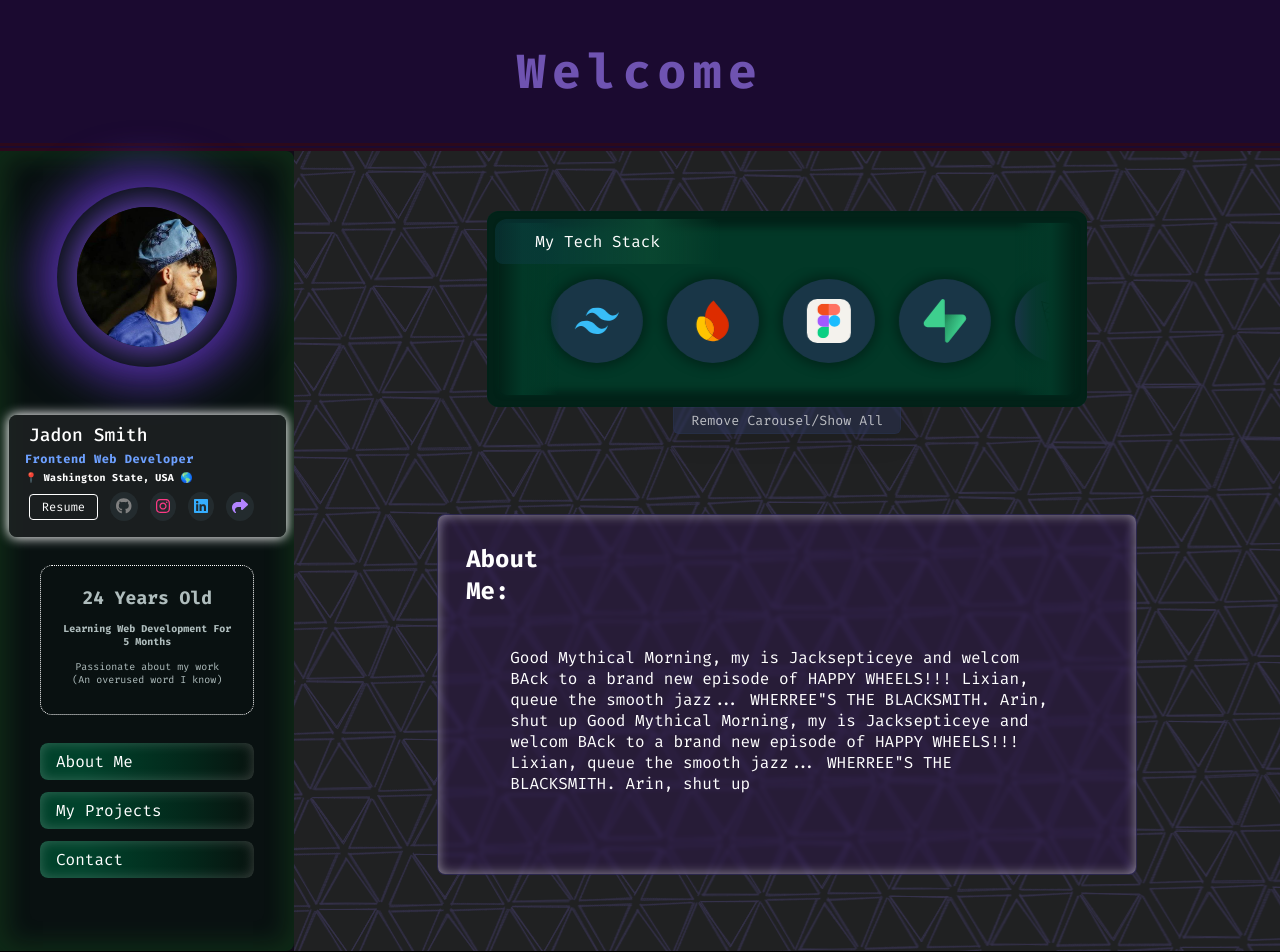
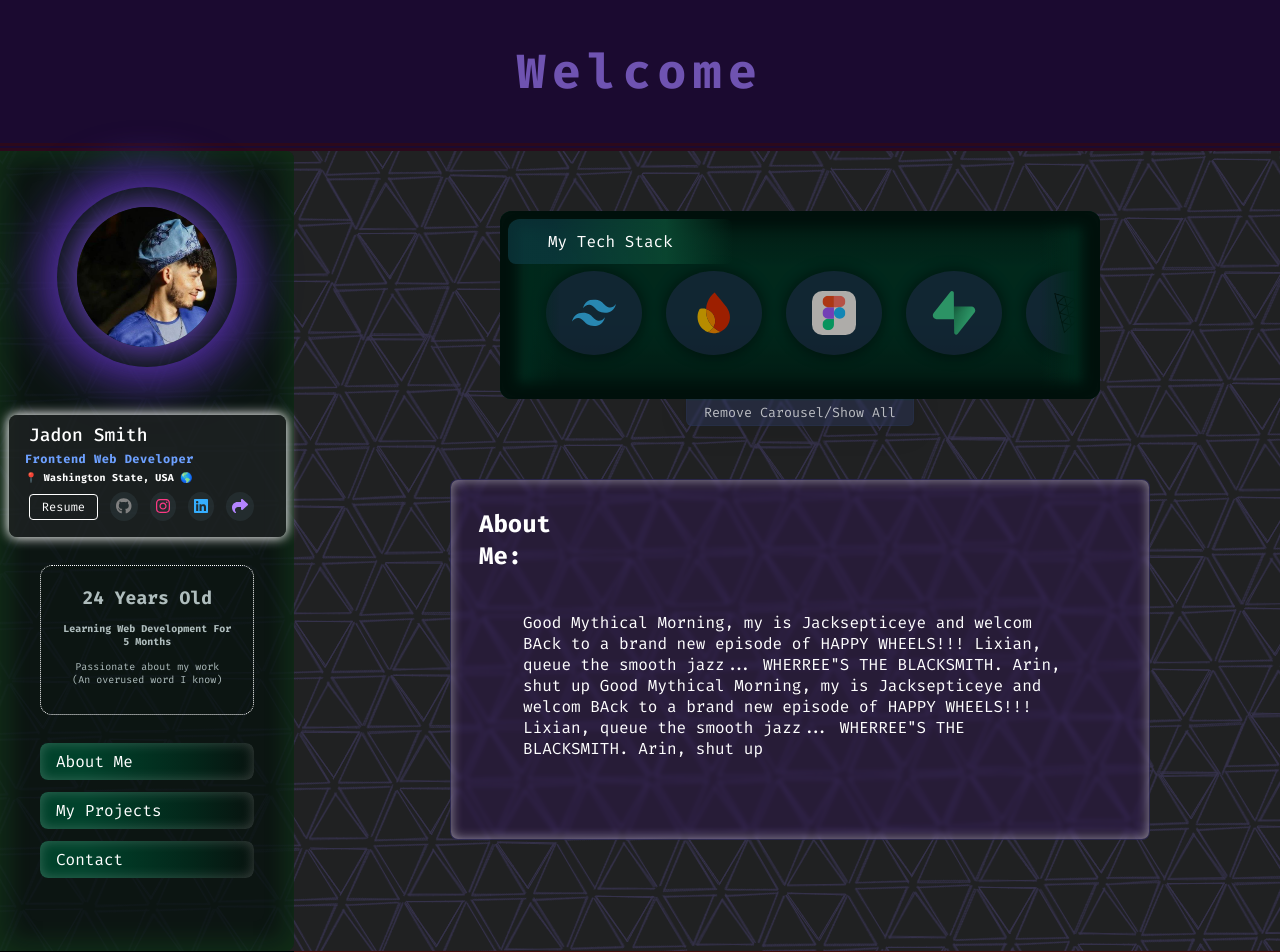
Before and after one commit to OG-TenLetters/My-Real-E-Portfolio, a React (Create React App) app: page / in a window 1280 px wide. Shown: the top 952 px of the page. Built offline with nearby package versions, Linux system fonts and the light colour scheme.

Commit message:
I can't get the sidebar to be sticky without destoying everything else.

```diff
--- a/src/App.js
+++ b/src/App.js
@@ -1,9 +1,11 @@
 import Main from "./layout/Main";
+import Projects from "./layout/Projects";
 
 function App() {
   return (
     <div className="App">
       <Main />
+      <Projects />
     </div>
   );
 }
--- /dev/null
+++ b/src/components/SideBar.js
@@ -0,0 +1,57 @@
+import ProfileImg from "../assets/Temp Profile.jpg";
+import { FontAwesomeIcon } from "@fortawesome/react-fontawesome";
+import {
+  faGithub,
+  faInstagram,
+  faLinkedin,
+} from "@fortawesome/free-brands-svg-icons";
+import { faMailForward, faPhone } from "@fortawesome/free-solid-svg-icons";
+import NavButton from "../components/NavButton";
+import Linkbubble from "../components/Linkbubble";
+
+const SideBar = () => {
+  return (
+            <div className="sidebar">
+          <div className="profile">
+            <div className="profile__styling-1">
+              <div className="profile__styling-2">
+                <figure className="profile__img--wrapper">
+                  <img src={ProfileImg} alt="" className="profile__img" />
+                </figure>
+              </div>
+            </div>
+          </div>
+
+          <div className="info">
+            <h3 className="name">Jadon Smith</h3>
+            <h4 className="job-title">Frontend Web Developer</h4>
+            <h4 className="location">📍 Washington State, USA 🌎</h4>
+            <div className="link-box">
+              <button className="resume__btn">Resume</button>
+              <div className="links">
+                <Linkbubble social={faGithub} />
+                <Linkbubble social={faInstagram} />
+                <Linkbubble social={faLinkedin} />
+                <Linkbubble social={faMailForward} />
+              </div>
+            </div>
+          </div>
+          <div className="info__extra">
+            <h3>24 Years Old</h3>
+            <h4>Learning Web Development For 5 Months</h4>
+            <p>
+              Passionate about my work <br />
+              (An overused word I know)
+            </p>
+          </div>
+
+          <div className="nav__btns">
+            <NavButton title={"About Me"} />
+            <NavButton title={"My Projects"} />
+            <NavButton title={"Contact"} />
+          </div>
+        </div>
+  )
+}
+
+export default SideBar
--- a/src/components/TechBox/TechBox.jsx
+++ b/src/components/TechBox/TechBox.jsx
@@ -37,10 +37,11 @@ const TechBox = () => {
           </Slider>
         </div>
       </div>
-    </div>
+      <div className="tech-box-test"></div>
     <button className="tech-box__expand--btn">
       Remove Carousel/Show All
     </button>
+    </div>
               </>
   );
 };
--- a/src/index.css
+++ b/src/index.css
@@ -38,24 +38,38 @@ button {
 
 .main {
   position: relative;
+  height: 100vh;
   display: flex;
-  height: 100vh;
-  background-color: #69569628;
+  flex-direction: row;
+}
+.main__bg {
+  background-image: url(./assets/Screenshot\ 2025-05-10\ 142216.png);
+  background-repeat: repeat;
+  flex-grow: 1;
+}
+
+.main__content {
+  display: flex; /* Enable flexbox for inner content layout */
+  flex-direction: row; /* Arrange sidebar and section horizontally */
+  width: 100%; /* Take full width of the .main__bg */
+}
+
+.main__section {
+  width: 75%;
+  margin-left: auto;
 }
 .sidebar {
-  position: absolute;
+  position: sticky;
+  height: 100vh;
   display: flex;
   align-items: center;
   flex-direction: column;
   background-color: #08130fce;
   padding: 24px 40px;
-  height: 100vh;
-  left: 0%;
-  right: 77%;
+  width: 23%;
+  left: 0;
   top: 0;
-  bottom: 0;
   border-radius: 0 8px 8px 0;
-  /* border-right: 1px solid;  */
   box-shadow: inset 0 0 24px 8px #30cc3d23;
 }
 
@@ -214,14 +228,7 @@ button {
   filter: brightness(1.4);
 }
 
-.main__content {
-  position: absolute;
-  height: 100vh; /* remove later PLEASE */
-  top: 0;
-  right: 0;
-  left: 23%;
-  background-image: url(./assets/Screenshot\ 2025-05-10\ 142216.png);
-}
+
 
 .container {
   padding: 60px 0;
@@ -234,7 +241,6 @@ button {
 }
 
 .tech-box--wrapper {
-  box-shadow: inset 0 0 8px 16px #022218;
   background-color: #023827;
   margin: 0 auto;
   width: 100%;
@@ -242,13 +248,22 @@ button {
   position: relative;
   z-index: 10;
   border-radius: 12px;
-  padding: 12px;
   /* box-sizing: border-box; */
 }
 
 .tech-box {
   padding-top: 12px;
   border-radius: 12px;
+   background-image: linear-gradient(
+    to top,
+    #022218 0%,
+    #023827 40%,
+    #023827 70%,
+    #02382700 100%
+
+  );
+  background-color:  #032419 ;
+
   position: relative;
 }
 
@@ -258,33 +273,41 @@ button {
   position: absolute;
   top: 0;
   bottom: 0;
-  width: 60px; /* Adjust width of the fade */
-  z-index: 20; /* Higher than the slider content */
-  pointer-events: none; /* Ensure the covers don't interfere with slider interaction */
+  width: 60px;
+  z-index: 20;
+  pointer-events: none;
 }
 
 .tech-box::before {
-  border-radius: 8px 0 0 8px;
+  border-radius: 12px 0 0 12px;
   left: 0;
   background-image: linear-gradient(
     to right,
-    #022218 0%,
-    #023827 40%,
-    #023827b9 70%,
+    #032419 0%,
+    #032e20 20%,
+    #023827fb 40%,
+    #013827de 50%,
+    #023827ab 60%,
+    #02382773 70%,
+    #0238272d 90%,
     #02382700 100%
-  ); /* Fade from solid to transparent */
+  );
 }
 
 .tech-box::after {
-  border-radius: 0 8px 8px 0;
+  border-radius: 0 12px 12px 0;
   right: 0;
   background-image: linear-gradient(
     to left,
-    #022218 0%,
-    #023827 40%,
-    #023827b9 70%,
+    #032419 0%,
+    #032e20 20%,
+    #023827fb 40%,
+    #013827de 50%,
+    #023827ab 60%,
+    #02382773 70%,
+    #0238272d 90%,
     #02382700 100%
-  ); /* Fade from solid to transparent */
+  );
 }
 
 .tech-box__title {
@@ -295,13 +318,13 @@ button {
   padding-right: 60px;
   background-image: linear-gradient(
     to right,
-    #0d3c4579 20%,
+    #0d3c45ad 20%,
     #0a4731ee 70%,
     #08130f00 100%
   );
   /* box-shadow: inset 0 0 12px 1px #ffffff2f; */
   border-radius: 12px 8px 8px 8px;
-  z-index: 25;
+  z-index: 30;
 }
 .techs {
   position: relative;
@@ -313,7 +336,8 @@ button {
   position: relative;
   padding: 12px;
   margin: 12px;
-  margin-bottom: 32px;
+  margin-top: 16px;
+  margin-bottom: 44px;
   display: flex;
   justify-content: center;
   align-items: center;
@@ -364,17 +388,51 @@ button {
 }
 
 .tech-box__expand--btn {
-  color: rgba(255, 255, 255, 0.692);
-  margin: auto;
+  color: #ffffffb0;
   width: 100%;
   max-width: 228px;
   padding: 4px;
+  padding-top: 12px;
   border-radius: 0 0 6px 6px;
-  background: rgba(48, 65, 119, 0.308);
-  box-shadow: 0 4px 30px rgba(0, 0, 0, 0.1);
+  background: #3041774f;
+  box-shadow: 0 4px 30px #0000001a;
   backdrop-filter: blur(0.09em);
   -webkit-backdrop-filter: blur(6.6px);
-  border: 1px solid rgba(48, 65, 119, 0.158);
+  border: 1px solid #30417728;
+  position: absolute;
+  left: 50%;
+  transform: translate(-50%, -8px);
+  transition: all 300ms ease;
+  z-index: -1;
+}
+
+.tech-box__expand--btn:hover {
+  transform: translate(-50%, -4px);
+  color: white;
+  background: #3041772f;
+}
+.tech-box__expand--btn:hover:active {
+  transform: translate(-50%, -2px);
+}
+.tech-box__expand--btn:focus {
+  transform: translate(-50%, -40px);
+  opacity: 0;
+
+}
+
+
+.tech-box-test {
+  position: absolute;
+  background-color: rgba(0, 0, 0, 0.288);
+  top: 0;
+  bottom: 0;
+  left: 0;
+  right: 0;
+  z-index: 25;
+  border-radius: 12px;
+  pointer-events: none;
+  box-shadow: inset 0 0 12px 16px #01110c;
+
 }
 
 #about-me {
@@ -399,3 +457,18 @@ button {
   margin-top: 40px;
   padding: 0 44px;
 }
+
+
+#my-projects {
+  background-color: rgb(68, 12, 12);
+  width: 77%;
+  margin-left: auto;
+}
+
+.projects__container {
+  padding: 120px 0;
+}
+
+.projects__row {
+  padding: 0 60px;
+}
--- a/src/layout/Main.jsx
+++ b/src/layout/Main.jsx
@@ -1,15 +1,5 @@
-import React from "react";
-import ProfileImg from "../assets/Temp Profile.jpg";
-import { FontAwesomeIcon } from "@fortawesome/react-fontawesome";
-import {
-  faGithub,
-  faInstagram,
-  faLinkedin,
-} from "@fortawesome/free-brands-svg-icons";
-import { faMailForward, faPhone } from "@fortawesome/free-solid-svg-icons";
 import TechBox from "../components/TechBox/TechBox";
-import NavButton from "../components/NavButton";
-import Linkbubble from "../components/Linkbubble";
+import SideBar from "../components/SideBar";
 
 const Main = () => {
   return (
@@ -18,48 +8,10 @@ const Main = () => {
         <h1>Welcome</h1>
       </section>
       <section className="main">
-        <div className="sidebar">
-          <div className="profile">
-            <div className="profile__styling-1">
-              <div className="profile__styling-2">
-                <figure className="profile__img--wrapper">
-                  <img src={ProfileImg} alt="" className="profile__img" />
-                </figure>
-              </div>
-            </div>
-          </div>
-
-          <div className="info">
-            <h3 className="name">Jadon Smith</h3>
-            <h4 className="job-title">Frontend Web Developer</h4>
-            <h4 className="location">📍 Washington State, USA 🌎</h4>
-            <div className="link-box">
-              <button className="resume__btn">Resume</button>
-              <div className="links">
-                <Linkbubble social={faGithub} />
-                <Linkbubble social={faInstagram} />
-                <Linkbubble social={faLinkedin} />
-                <Linkbubble social={faMailForward} />
-              </div>
-            </div>
-          </div>
-          <div className="info__extra">
-            <h3>24 Years Old</h3>
-            <h4>Learning Web Development For 5 Months</h4>
-            <p>
-              Passionate about my work <br />
-              (An overused word I know)
-            </p>
-          </div>
-
-          <div className="nav__btns">
-            <NavButton title={"About Me"} />
-            <NavButton title={"My Projects"} />
-            <NavButton title={"Contact"} />
-          </div>
-        </div>
+        <div className="main__bg">
           <div className="main__content">
-          <div className="main__bg">
+          <SideBar />
+            <div className="main__section">
               <div className="container">
                 <div className="row">
                   <TechBox />
@@ -70,12 +22,13 @@ const Main = () => {
                     <p className="about-me__para">
                       {" "}
                       Good Mythical Morning, my is Jacksepticeye and welcom BAck
-                    to a brand new episode of HAPPY WHEELS!!! Lixian, queue the
-                    smooth jazz... WHERREE"S THE BLACKSMITH. Arin, shut up{" "}
+                      to a brand new episode of HAPPY WHEELS!!! Lixian, queue
+                      the smooth jazz... WHERREE"S THE BLACKSMITH. Arin, shut up{" "}
                       Good Mythical Morning, my is Jacksepticeye and welcom BAck
-                    to a brand new episode of HAPPY WHEELS!!! Lixian, queue the
-                    smooth jazz... WHERREE"S THE BLACKSMITH. Arin, shut up{" "}
+                      to a brand new episode of HAPPY WHEELS!!! Lixian, queue
+                      the smooth jazz... WHERREE"S THE BLACKSMITH. Arin, shut up{" "}
                     </p>
+                  </div>
                 </div>
               </div>
             </div>
--- /dev/null
+++ b/src/layout/Projects.jsx
@@ -0,0 +1,20 @@
+import React from "react";
+
+const Projects = () => {
+  return (
+    <section id="my-projects">
+      <div className="projects__container">
+        <div className="projects__row">
+            <div className="project-box">
+                <h2 className="projects__header"> My Projects </h2>
+                <div className="projects">
+                    <div className="project"></div>
+                </div>
+            </div>
+        </div>
+      </div>
+    </section>
+  );
+};
+
+export default Projects;
```
Lines whose indentation alone changed are shown as unchanged.
